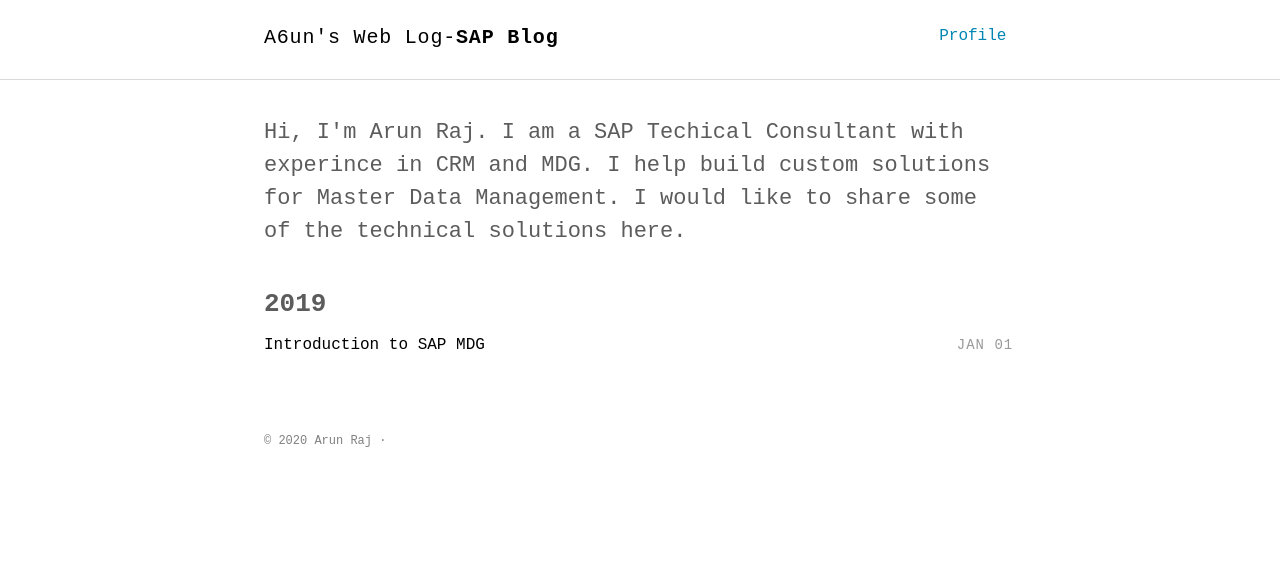
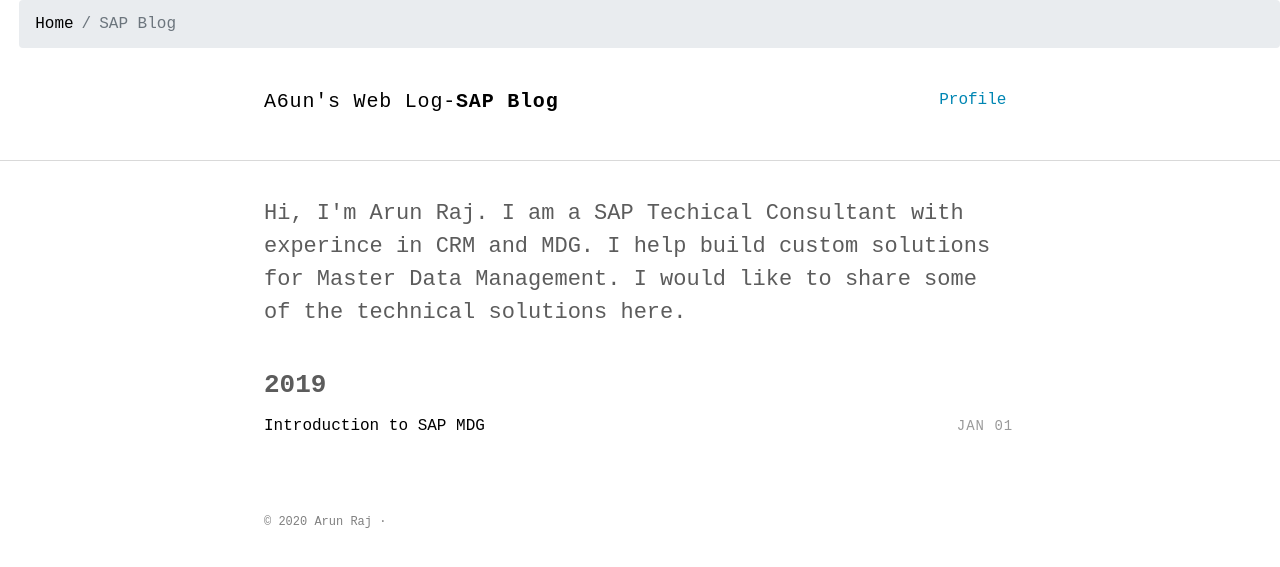
Before and after one commit to a6unraj/a6unraj.github.io, a Jekyll site: the page built from index.html, in a window 1280 px wide. Shown: the top 567 px of the page. Built offline with Jekyll 4.4.1, drawn with Linux system fonts in a browser that asks for light colours; some web fonts are replaced.

Commit message:
links update

```diff
--- a/_includes/head.html
+++ b/_includes/head.html
@@ -4,7 +4,7 @@
   <meta http-equiv="X-UA-Compatible" content="IE=edge">
   <meta name="viewport" content="width=device-width, initial-scale=1">
   <link href="http://a6unraj.com/img/profile.png" rel="icon" type="image/png" />
-
+   <link rel="stylesheet" href="https://stackpath.bootstrapcdn.com/bootstrap/4.4.1/css/bootstrap.min.css" integrity="sha384-Vkoo8x4CGsO3+Hhxv8T/Q5PaXtkKtu6ug5TOeNV6gBiFeWPGFN9MuhOf23Q9Ifjh" crossorigin="anonymous">
   {% assign page_title = '' %}
   {% if page.title == "Home" %}
       {% capture page_title %}
--- a/_includes/nav.html
+++ b/_includes/nav.html
@@ -1,4 +1,9 @@
-
+<nav aria-label="breadcrumb">
+  <ol class="breadcrumb">
+    <li class="breadcrumb-item"><a href="http://a6unraj.com">Home</a></li>
+    <li class="breadcrumb-item active"><a "/"{Target}>SAP Blog</a></li>
+  </ol>
+</nav>
 <nav class="nav">
   <div class="container">
     <h1 class="logo"><a href="{{ '/' | prepend: site.baseurl | prepend: site.url }}">{{ site.title_left }}-<span>{{ site.description }}</span></a></h1>
```
